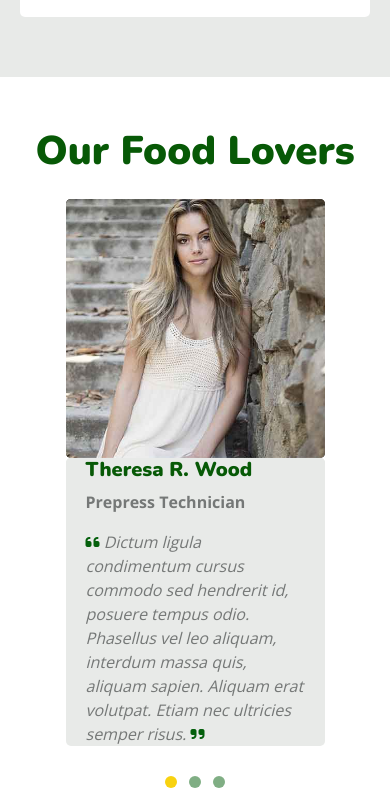
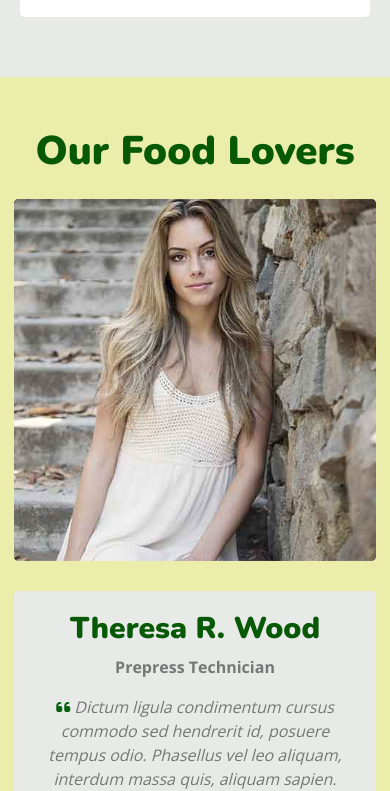
Before and after one commit to leducnhan230/BD-Restaurant, a plain HTML site: page src/index.html in a window 390 px wide. Shown: the part 9400-10191 px from the top of the page. Drawn offline with Linux system fonts and the light colour scheme.

Commit message:
feat(layout): complete food lovers section for mobile layout

```diff
--- a/src/css/style.css
+++ b/src/css/style.css
@@ -772,4 +772,28 @@ footer .right-bottom button {
     .chef-card {
         margin: 10px;
     }
+
+    /* Food Lovers */
+
+    .food-lovers {
+        background-color: #EBEDAB;
+    }
+
+    .avatar {
+        margin-bottom: 30px;
+    }
+
+    .food-lovers .slider {
+        padding: 0px 1%;
+    }
+
+    .food-lovers .slider .box {
+        text-align: center;
+        padding: 20px;
+    }
+
+    .food-lovers .info h3 {
+        font-size: 30px;
+    }
+
 }
```
